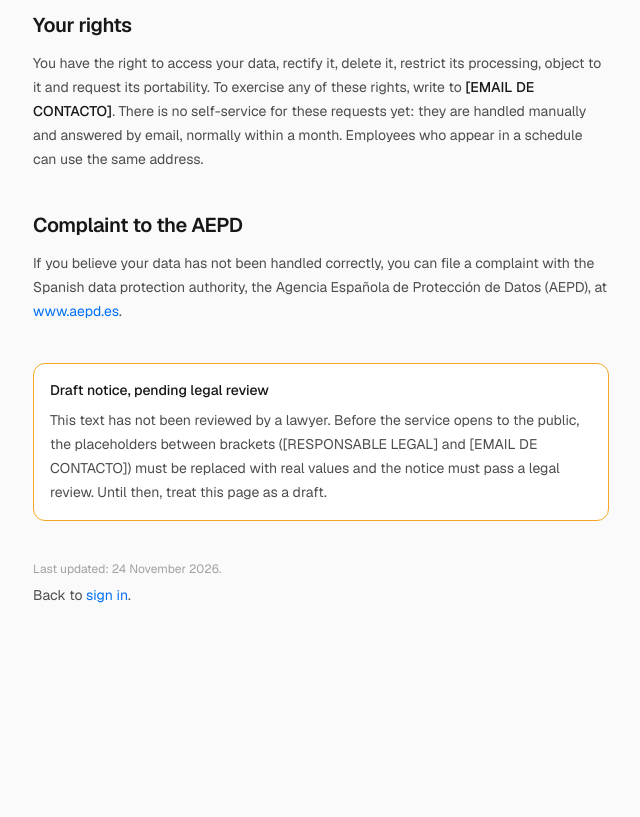
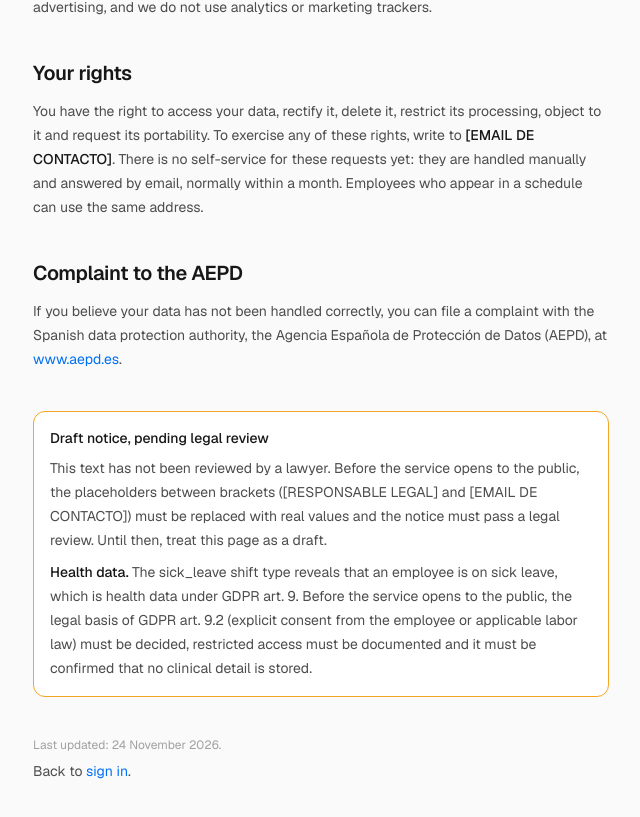
Before and after one commit to manuelt15/appointments-app-pro, a Next.js app: page /privacy in a window 1280 px wide. Shown: the part 1145-1962 px from the top of the page, without its empty margins (319-959 px from the left). Before the commit the page ends 1814 px from the top, so only its background shows below. Built offline with nearby package versions, Linux system fonts and the light colour scheme.

Commit message:
docs(rgpd): el borrador legal avisa del dato de salud de sick_leave
El tipo de turno sick_leave revela una baja: es dato del art. 9. El bloque de
revision pendiente exige decidir la base juridica del 9.2, documentar el acceso
restringido y confirmar que no se guarda detalle clinico.

```diff
--- a/app/privacy/page.tsx
+++ b/app/privacy/page.tsx
@@ -52,7 +52,9 @@ export default function PrivacyPage() {
               Purpose: to build and show the work schedule; the birthday is marked on the schedule
               every year. Legal basis: the legitimate interest of the business in organizing its
               staff schedule (GDPR art. 6.1.f). If you manage a business account, informing your
-              employees and having a valid reason to add them is your responsibility.
+              employees and having a valid reason to add them is your responsibility. One of the
+              absence types marks the absence as a sick leave; that data will be processed under
+              the legal basis defined in the pending legal review.
             </li>
           </ul>
         </section>
@@ -129,6 +131,14 @@ export default function PrivacyPage() {
             replaced with real values and the notice must pass a legal review. Until then, treat
             this page as a draft.
           </p>
+          <p className="text-sm leading-6 text-body">
+            <strong className="font-medium text-foreground">Health data.</strong> The sick_leave
+            shift type reveals that an employee is on sick leave, which is health data under GDPR
+            art. 9. Before the service opens to the public, the legal basis of GDPR art. 9.2
+            (explicit consent from the employee or applicable labor law) must be decided,
+            restricted access must be documented and it must be confirmed that no clinical detail
+            is stored.
+          </p>
         </aside>
 
         <footer className="space-y-2">
```
